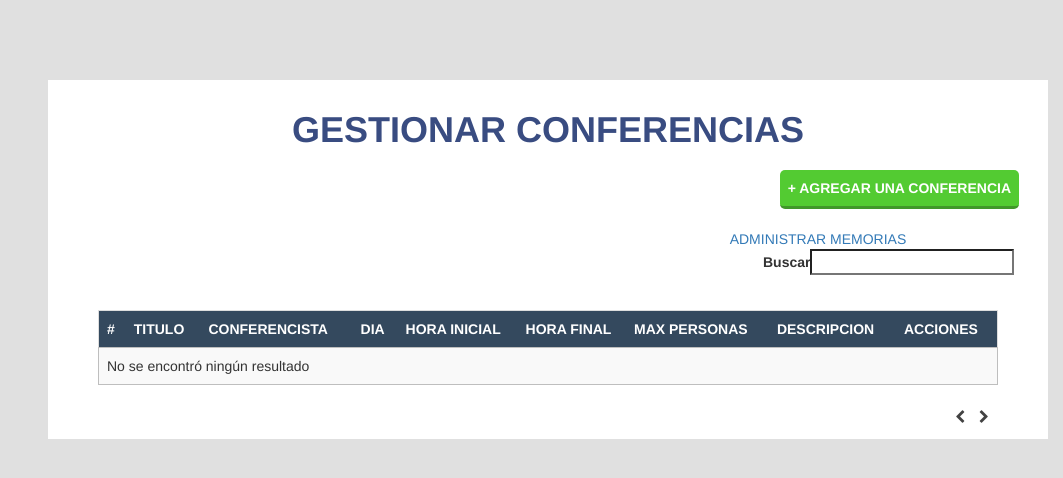
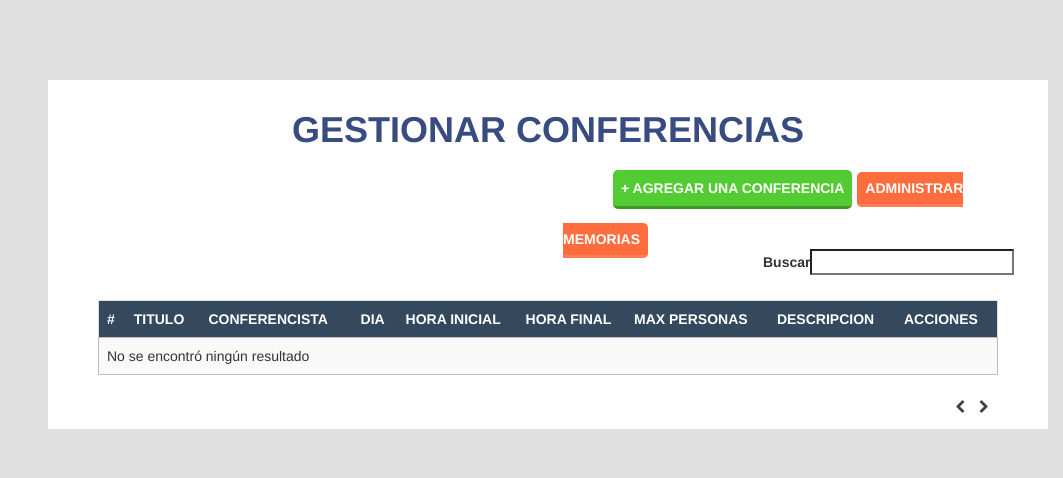
Before and after one commit to McLovin-Original/feria_construccion, a PHP site: template views/modules/conference_mod/conference.php in a window 1280 px wide. Shown: the top 478 px of the page, without its empty margins (217-1280 px from the left). Run offline with PHP 8.4, Linux system fonts and the light colour scheme; the template is opened without the code that fills it, so the values that code supplies are empty; some libraries are stand-ins or nearby versions.

Commit message:
Cambios (Creo que finales)
(Y)

```diff
--- a/views/assets/css/estilos.css
+++ b/views/assets/css/estilos.css
@@ -576,3 +576,55 @@ tbody a{
   color: white;
   padding-left: 22px;
 }
+#collapsote2{
+  background-color: #496179;
+  padding: 10px;
+  color: white;
+  padding-left: 22px;
+}
+
+.btnadminmemori{
+  background-color: #ff6d3f !important;
+  border-bottom: 3px solid #ff7d55 !important;
+  margin-left: 51px;
+}
+
+.btnadminmemori:hover,.btnadminmemori:focus{
+  color: white;
+  text-decoration: none;
+}
+
+.tablaconfe{
+  margin-top: 10px;
+}
+
+.selectconfe{
+  background-color: #e0e0e0;
+  border: 1px solid #ccc;
+  height: 10%;
+  font-weight: bold;
+  width: auto;
+  padding: 20px;
+  text-align: center;
+  margin: 20px;
+  font-size: 20px;
+}
+
+.selectconfe a{
+  margin-bottom: 20px;
+}
+
+.flexible{
+  text-align: center;
+}
+
+.inputvisitas{
+  padding: 7px;
+  border-radius: 5px;
+}
+
+.cuadritoqr{
+  width: 65vh!important;
+  margin-left: 83px;
+  padding-right: 20px;
+}
--- a/views/modules/conference_mod/conference.php
+++ b/views/modules/conference_mod/conference.php
@@ -1,11 +1,11 @@
 <div class="container-fluid" id="main-content">
   <div class="content-welcome" id="contentwelcome">
     <h1 class="text-center">GESTIONAR CONFERENCIAS</h1>
-    <div class="col-xs-12 col-md-4 col-md-offset-8">
+    <div class="col-xs-12 col-md-6 col-md-offset-6">
       <button type="button" class="btnprimario btnlargo" data-target="#modalito" data-toggle="modal">+ AGREGAR UNA CONFERENCIA</button>
-      <a href="select-conference">ADMINISTRAR MEMORIAS</a>
+      <a href="select-conference" class="btnprimario btnlargo btnadminmemori">ADMINISTRAR MEMORIAS</a>
     </div>
-        <table  id="dataTable" class="table table-striped table-bordered tabla">
+        <table  id="dataTable" class="table table-striped table-bordered tabla tablaconfe">
           <thead>
             <tr>
               <th>#</th>
--- a/views/modules/conference_mod/conference_QR/conference.select.php
+++ b/views/modules/conference_mod/conference_QR/conference.select.php
@@ -1,9 +1,11 @@
 <div class="container-fluid" id="main-content">
   <div class="content-welcome" id="contentwelcome">
     <h1 class="text-center">QR CONFERENCIAS</h1>
+    <div class="content-event-dias">
     <?php
     require_once 'views/assets/phpqrcode/qrlib.php';
     foreach ($this->ConferenceM->readConference() as $row) {
+      ?><div class="content-secundario-event-dias cuadritoqr"><?php
       $code=$row["con_code"];
       $dir="views/assets/qr_conf/$code/";
       $filename = $dir.$row["con_name"].".png";
@@ -20,5 +22,7 @@
       echo '<img src="'.$filename.'"/>';
       }
        ?>
+       </div>
+    </div>
  </div>
 </div>
--- a/views/modules/conference_mod/conference_visit/conference.visit.php
+++ b/views/modules/conference_mod/conference_visit/conference.visit.php
@@ -1,10 +1,10 @@
 <div class="container-fluid" id="main-content">
-  <div class="content-welcome" id="contentwelcome">
+  <div class="content-welcome flexible" id="contentwelcome">
     <h1 class="text-center">REGISTRA LA VISITA</h1>
     <form action="" id="frm_conf_visit" method="post" data-parsley-validate>
-      <input id="document" type="number" name="" value="" placeholder="documento">
+      <input id="document" type="number" class="inputmodal inputvisitas" placeholder="documento">
       <input type="hidden" name="data" value="<?php echo $field; ?>">
-      <button id="btn_doc" type="submit">REGISTRAR VISITA</button>
+      <button id="btn_doc" class="btnmodal" type="submit">REGISTRAR VISITA</button>
     </form>
   </div>
 </div>
--- a/views/modules/stand_mod/stand_QR/stand.select.php
+++ b/views/modules/stand_mod/stand_QR/stand.select.php
@@ -1,9 +1,11 @@
 <div class="container-fluid" id="main-content">
   <div class="content-welcome" id="contentwelcome">
     <h1 class="text-center">QR STAND</h1>
+    <div class="content-event-dias">
     <?php
     require_once 'views/assets/phpqrcode/qrlib.php';
     foreach ($this->StandM->readStand() as $row) {
+      ?><div class="content-secundario-event-dias"><?php
       $code=$row["sta_code"];
       $dir="views/assets/qr/$code/";
       $filename = $dir.$row["sta_name"].".png";
@@ -21,4 +23,6 @@
       }
        ?>
  </div>
+ </div>
+ </div>
 </div>
```
Also changed, not shown: views/modules/conference_mod/conference_visit/conference.select.php (+8 -6 lines).
